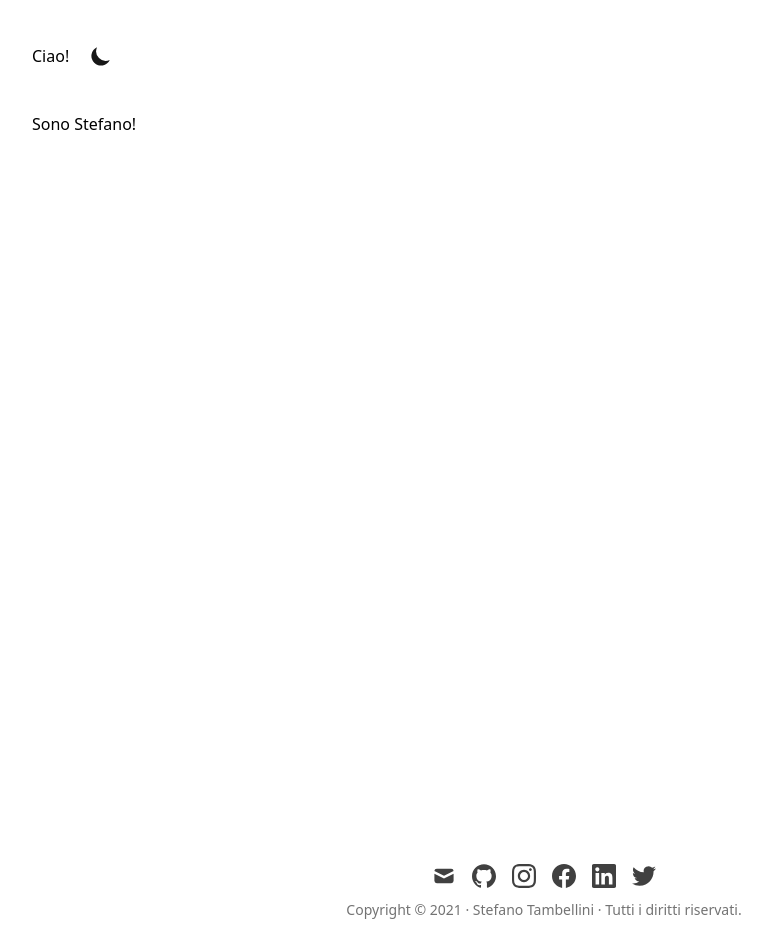
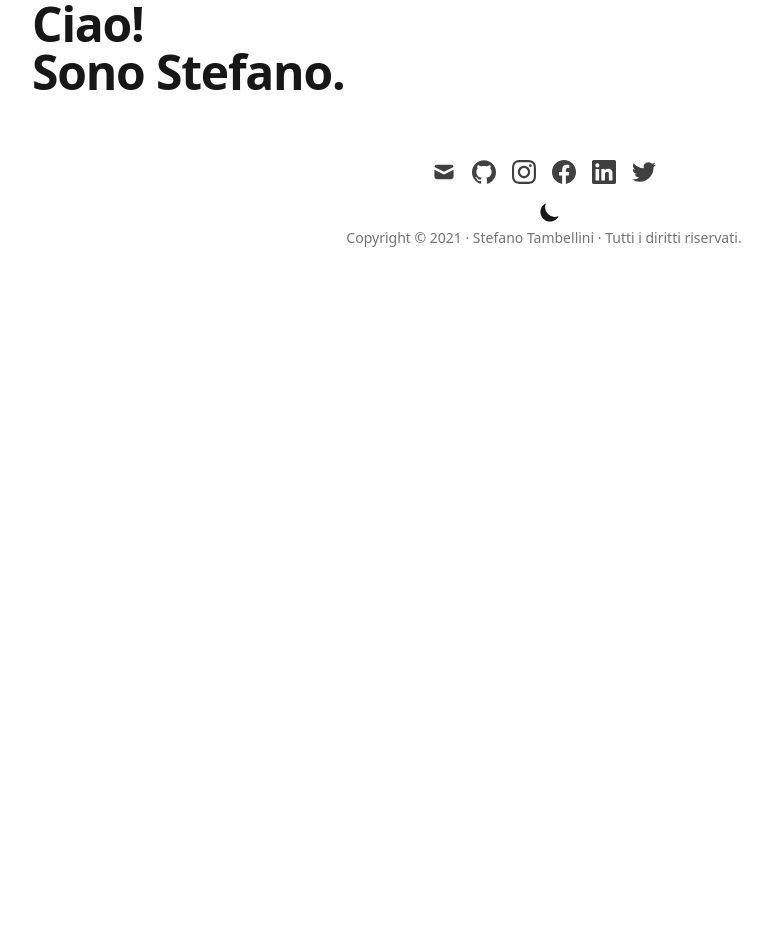
Before and after one commit to vesparotta/stefanotambellini-website, a Next.js app: page / in a window 1280 px wide. Shown: the whole page, without its empty margins (96-864 px from the left). After the commit the page ends 800 px from the top, so only its background shows below. Built offline with nearby package versions, Linux system fonts and the light colour scheme.

Commit message:
componente main e annotazioni

```diff
--- a/components/Container.tsx
+++ b/components/Container.tsx
@@ -1,21 +1,12 @@
 import { FunctionComponent } from "react";
-import SectionContainer from "./SectionContainer";
-import ThemeSwitch from "./ThemeSwitch";
 
 const Container: FunctionComponent = ({ children }) => {
   return (
-    <SectionContainer>
-      <div className="flex flex-col justify-between h-screen">
-        <header className="flex items-center justify-between py-10">
-          <div className="flex items-center text-base leading-5">
-            <div>Ciao!</div>
-
-            <ThemeSwitch />
-          </div>
-        </header>
-        <main className="mb-auto">{children}</main>
+    <div className="container mx-auto px-4">
+      <div className="max-w-3xl px-4 mx-auto sm:px-6 xl:max-w-5xl xl:px-0">
+        {children}
       </div>
-    </SectionContainer>
+    </div>
   );
 };
 
--- a/components/Footer.tsx
+++ b/components/Footer.tsx
@@ -1,7 +1,8 @@
+import { FunctionComponent } from "react";
 import siteMetadata from "../data/siteMetadata";
+import CopyrightWording from "./CopyrightWording";
 import SocialIcon from "./SocialIcon";
-import CopyrightWording from "./CopyrightWording";
-import { FunctionComponent } from "react";
+import ThemeSwitch from "./ThemeSwitch";
 
 /**
  * Footer che inserisco alla base della pagina per indirizzare a tutti i social e inserire dicitura di copyright
@@ -25,6 +26,8 @@ const Footer: FunctionComponent = () => {
           <SocialIcon kind="twitter" href={siteMetadata.twitter} size={6} />
         </div>
 
+        <ThemeSwitch />
+
         <div className="flex mb-2 space-x-2 text-sm text-gray-500 dark:text-gray-400">
           <div>
             <CopyrightWording></CopyrightWording>
--- /dev/null
+++ b/components/Header.tsx
@@ -0,0 +1,13 @@
+import { FunctionComponent } from "react";
+
+const Header: FunctionComponent = () => {
+  return (
+    <header className="flex items-center justify-between py-10">
+      <div className="flex items-center text-base leading-5">
+        <div>Ciao!</div>
+      </div>
+    </header>
+  );
+};
+
+export default Header;
--- /dev/null
+++ b/components/Main.tsx
@@ -0,0 +1,11 @@
+import { FunctionComponent } from "react";
+
+const Main: FunctionComponent = ({ children }) => {
+  return (
+    <div className="flex flex-col">
+      <main className="mb-auto">{children}</main>
+    </div>
+  );
+};
+
+export default Main;
--- a/components/PageTitle.tsx
+++ b/components/PageTitle.tsx
@@ -2,7 +2,7 @@ import { FunctionComponent } from "react";
 
 const PageTitle: FunctionComponent = ({ children }) => {
   return (
-    <h1 className="text-3xl font-extrabold leading-9 tracking-tight text-gray-900 dark:text-gray-100 sm:text-4xl sm:leading-10 md:text-5xl md:leading-14">
+    <h1 className="text-4xl font-extrabold leading-9 tracking-tight text-gray-900 dark:text-gray-100 sm:text-4xl sm:leading-10 md:text-5xl md:leading-14">
       {children}
     </h1>
   );
--- a/components/SectionContainer.tsx
+++ /dev/null
@@ -1,11 +0,0 @@
-import { FunctionComponent } from "react";
-
-const SectionContainer: FunctionComponent = ({ children }) => {
-  return (
-    <div className="max-w-3xl px-4 mx-auto sm:px-6 xl:max-w-5xl xl:px-0">
-      {children}
-    </div>
-  );
-};
-
-export default SectionContainer;
--- a/components/ThemeSwitch.tsx
+++ b/components/ThemeSwitch.tsx
@@ -1,5 +1,5 @@
+import { useTheme } from "next-themes";
 import { FunctionComponent, useEffect, useState } from "react";
-import { useTheme } from "next-themes";
 
 const ThemeSwitch: FunctionComponent = () => {
   const [mounted, setMounted] = useState(false);
--- a/pages/index.tsx
+++ b/pages/index.tsx
@@ -1,17 +1,21 @@
 import type { NextPage } from "next";
 import Footer from "../components/Footer";
-import LayoutWrapper from "../components/Container";
 import Container from "../components/Container";
+import Main from "../components/Main";
+import PageTitle from "../components/PageTitle";
 
 const Home: NextPage = () => {
   return (
-    <div className="container mx-auto px-4">
-      <Container>
-        <div>Sono Stefano!</div>
-      </Container>
+    <Container>
+      <Main>
+        <PageTitle>Ciao!</PageTitle>
+        <div className="text-2xl font-bold leading-9 tracking-tight text-gray-900 dark:text-gray-100 sm:text-4xl sm:leading-10 md:text-5xl md:leading-14">
+          Sono Stefano.
+        </div>
+      </Main>
 
       <Footer />
-    </div>
+    </Container>
   );
 };
 
--- a/tsconfig.json
+++ b/tsconfig.json
@@ -1,5 +1,5 @@
 {
-  "include": ["types/**.d.ts", "**/*.ts", "**/*.tsx", "components/SEO.jsx"],
+  "include": ["types/**.d.ts", "**/*.ts", "**/*.tsx"],
   "exclude": ["node_modules"],
   "compilerOptions": {
     /* Visit https://aka.ms/tsconfig.json to read more about this file */
```
Also changed, not shown: pages/_app.tsx (+5 -6 lines), components/SEO.js (renamed from components/SEO.jsx).
